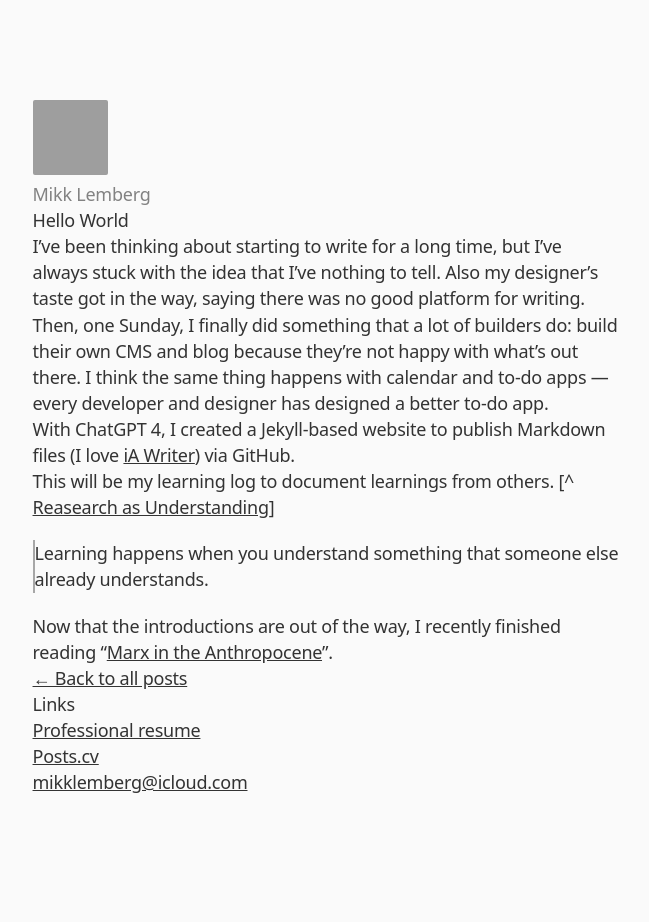
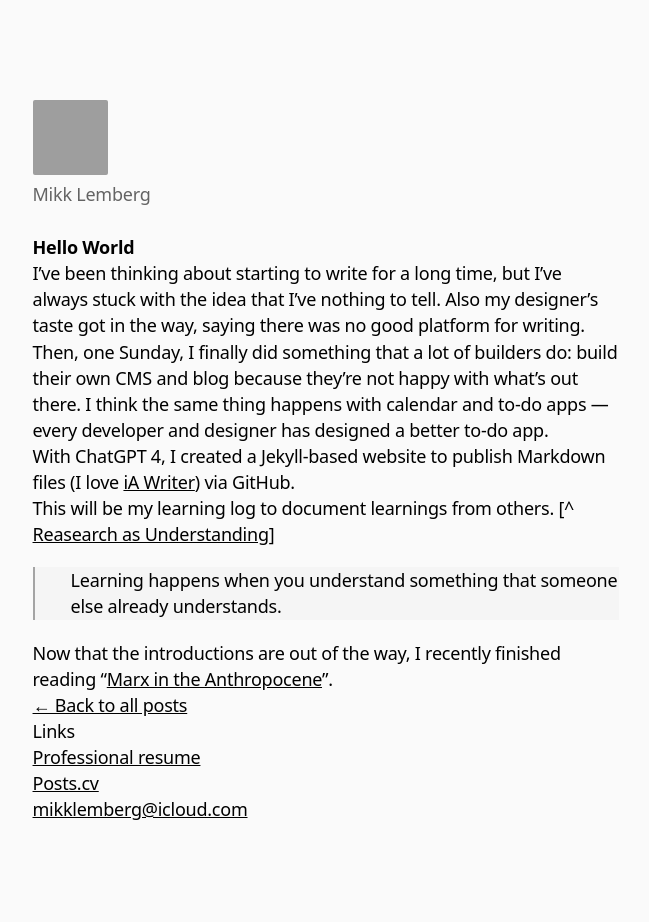
Before and after one commit to mikklemberg/My-personal-notes, a Jekyll site: the page built from _posts/2023-11-14-hello-world.md, in a window 1280 px wide. Shown: the whole page, without its empty margins (314-963 px from the left). Built offline with Jekyll 4.4.1, drawn with Linux system fonts in a browser that asks for light colours; before the commit the page ends 900 px from its top, so only the background shows below that; grey boxes are pictures that could not be loaded.

Commit message:
Update style.css

```diff
--- a/assets/css/style.css
+++ b/assets/css/style.css
@@ -1,3 +1,4 @@
+/* Global settings */
 * {
     margin: 0;
     padding: 0;
@@ -14,17 +15,19 @@ html {
 
 body {
     background-color: #fafafa;
-    color: #333;
+    color: #000;
 }
 
+/* Adjusting spacing for headers */
 h1, h2 {
-    font-weight: 500;
+    font-weight: 600;
     font-size: 18px;
+    margin-top: 27px; /* Adds space after headers */
 }
 
-
+/* Link styles */
 a {
-    color: #333;
+    color: #000;
     text-decoration: underline;
     transition: color 0.3s ease;
 }
@@ -34,6 +37,7 @@ a:hover {
     text-decoration: underline;
 }
 
+/* Main container styles */
 .container {
     width: 95%;
     max-width: 64ch;
@@ -41,22 +45,25 @@ a:hover {
     padding: 0 2rem;
 }
 
+/* Spacing between posts */
 .posts .post + .post {
-    margin-top: 50px;
+    margin-top: 50px; /* Space between consecutive posts */
 }
 
+/* Blockquote styling for distinction */
 .post-content blockquote {
     border-left: 2px solid rgba(0, 0, 0, 0.33);
-    background-color: #fafafa;
+    background-color: #F5F5F5;
     margin: 20px 0;
-    color: #333;
+    color: #000;
+    padding-left: 2rem; /* Adds padding to the left of blockquotes */
 }
 
+/* Responsive adjustments for smaller screens */
 @media screen and (max-width: 768px) {
     .container {
         width: 95%;
         padding: 100px 2%;
         max-width: none;
     }
-
 }
```
